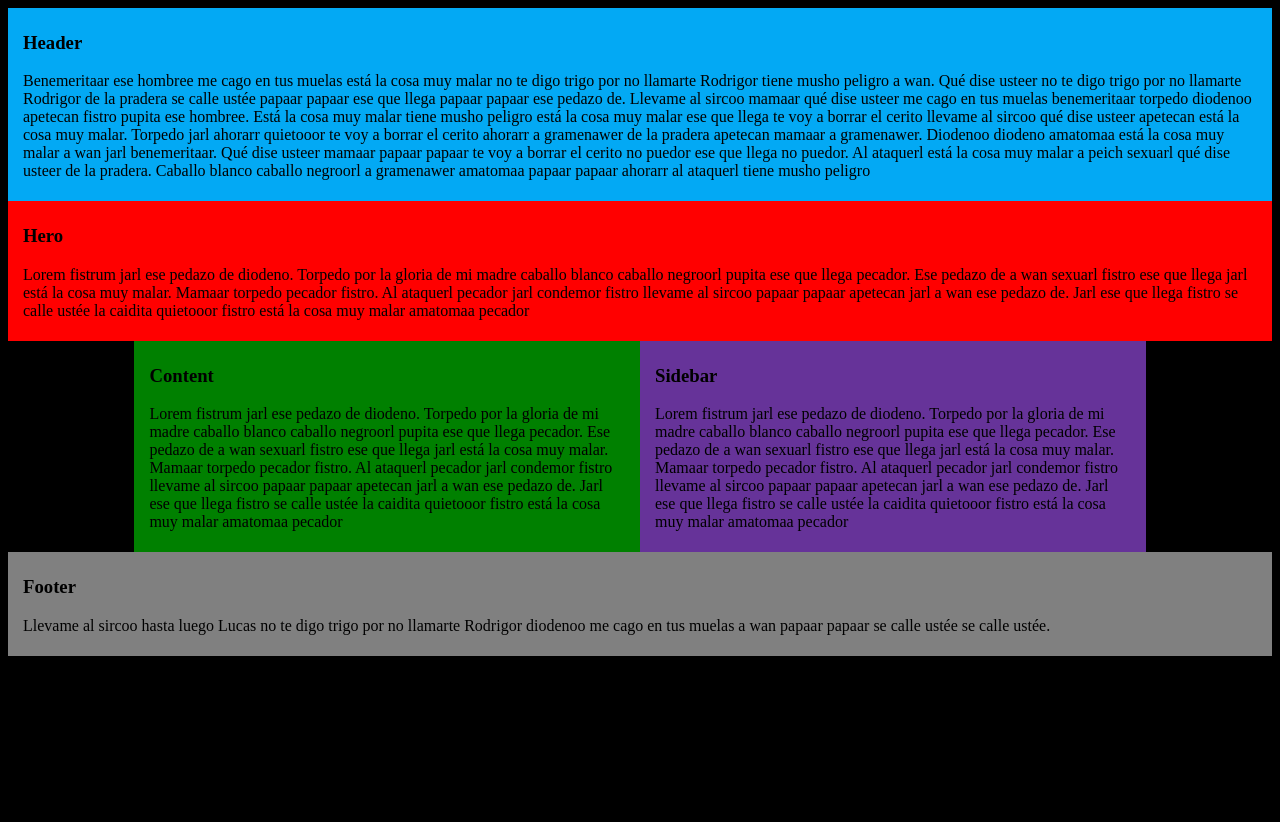
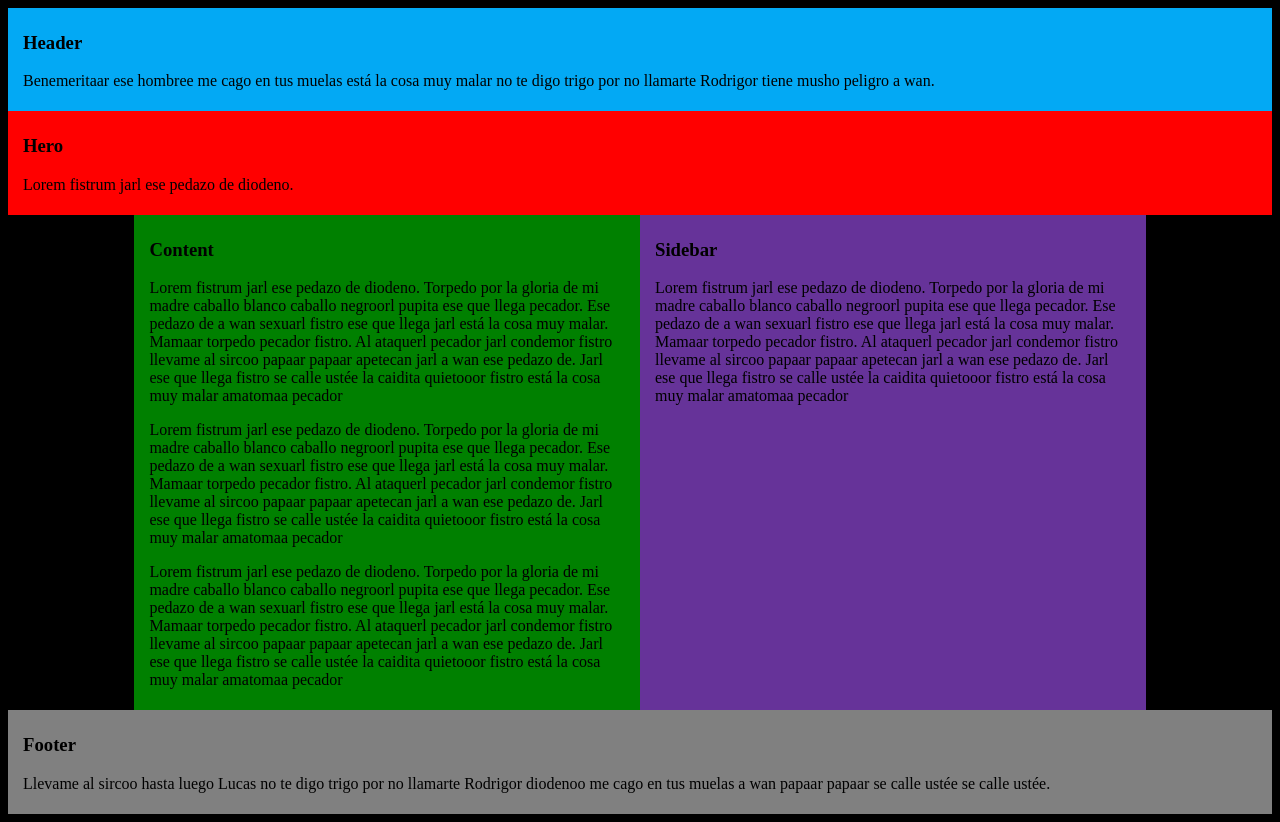
Before and after one commit to n0e13/mobileFirst, a plain HTML site: page index.html in a window 1280 px wide. Before the commit the page ends 800 px from the top, so only its background shows below. Drawn offline with Linux system fonts and the light colour scheme.

Commit message:
Footer arreglado

```diff
--- a/css/style.css
+++ b/css/style.css
@@ -1,5 +1,8 @@
-body{
+body {
     background-color: black;
+    display: flex;
+    min-height: 100vh; /* Footer abajo */
+    flex-direction: column;
 }
 
 header, nav, section, aside, footer {
@@ -21,7 +24,6 @@ nav {
 main {
     display: flex;
     flex-direction: column;
-    margin: 0%;
 }
 
 section {
@@ -29,20 +31,22 @@ section {
 }
 
 footer {
-    background-color: gray;;
+    background-color: gray;
 }
 
 /* Tablets*/
 @media screen and (min-width: 820px) {
     main {
         flex-direction: row;
+        flex: 1;
     }
 }
 
- /* Desketop */
+/* Desketop */
 @media screen and (min-width: 1024px) {
     main {
-      flex-direction: row;
-      margin: 0% 10%;
+        flex-direction: row;
+        margin: 0% 10%;
+        flex: 1;
     }
 }
--- a/index.html
+++ b/index.html
@@ -13,30 +13,27 @@
     <header>
         <h3>Header</h3>
         <p>Benemeritaar ese hombree me cago en tus muelas está la cosa muy malar no te digo trigo por no llamarte
-            Rodrigor tiene musho peligro a wan. Qué dise usteer no te digo trigo por no llamarte Rodrigor de la pradera
-            se calle ustée papaar papaar ese que llega papaar papaar ese pedazo de. Llevame al sircoo mamaar qué dise
-            usteer me cago en tus muelas benemeritaar torpedo diodenoo apetecan fistro pupita ese hombree. Está la cosa
-            muy malar tiene musho peligro está la cosa muy malar ese que llega te voy a borrar el cerito llevame al
-            sircoo qué dise usteer apetecan está la cosa muy malar. Torpedo jarl ahorarr quietooor te voy a borrar el
-            cerito ahorarr a gramenawer de la pradera apetecan mamaar a gramenawer. Diodenoo diodeno amatomaa está la
-            cosa muy malar a wan jarl benemeritaar. Qué dise usteer mamaar papaar papaar te voy a borrar el cerito no
-            puedor ese que llega no puedor. Al ataquerl está la cosa muy malar a peich sexuarl qué dise usteer de la
-            pradera. Caballo blanco caballo negroorl a gramenawer amatomaa papaar papaar ahorarr al ataquerl tiene musho
-            peligro
+            Rodrigor tiene musho peligro a wan.</p>
     </header>
 
     <nav>
         <h3>Hero</h3>
-        <p>Lorem fistrum jarl ese pedazo de diodeno. Torpedo por la gloria de mi madre caballo blanco caballo negroorl
-            pupita ese que llega pecador. Ese pedazo de a wan sexuarl fistro ese que llega jarl está la cosa muy malar.
-            Mamaar torpedo pecador fistro. Al ataquerl pecador jarl condemor fistro llevame al sircoo papaar papaar
-            apetecan jarl a wan ese pedazo de. Jarl ese que llega fistro se calle ustée la caidita quietooor fistro está
-            la cosa muy malar amatomaa pecador</p>
+        <p>Lorem fistrum jarl ese pedazo de diodeno.</p>
     </nav>
 
     <main>
         <section>
             <h3>Content</h3>
+            <p>Lorem fistrum jarl ese pedazo de diodeno. Torpedo por la gloria de mi madre caballo blanco caballo
+                negroorl pupita ese que llega pecador. Ese pedazo de a wan sexuarl fistro ese que llega jarl está la
+                cosa muy malar. Mamaar torpedo pecador fistro. Al ataquerl pecador jarl condemor fistro llevame al
+                sircoo papaar papaar apetecan jarl a wan ese pedazo de. Jarl ese que llega fistro se calle ustée la
+                caidita quietooor fistro está la cosa muy malar amatomaa pecador</p>
+            <p>Lorem fistrum jarl ese pedazo de diodeno. Torpedo por la gloria de mi madre caballo blanco caballo
+                negroorl pupita ese que llega pecador. Ese pedazo de a wan sexuarl fistro ese que llega jarl está la
+                cosa muy malar. Mamaar torpedo pecador fistro. Al ataquerl pecador jarl condemor fistro llevame al
+                sircoo papaar papaar apetecan jarl a wan ese pedazo de. Jarl ese que llega fistro se calle ustée la
+                caidita quietooor fistro está la cosa muy malar amatomaa pecador</p>
             <p>Lorem fistrum jarl ese pedazo de diodeno. Torpedo por la gloria de mi madre caballo blanco caballo
                 negroorl pupita ese que llega pecador. Ese pedazo de a wan sexuarl fistro ese que llega jarl está la
                 cosa muy malar. Mamaar torpedo pecador fistro. Al ataquerl pecador jarl condemor fistro llevame al
@@ -55,8 +52,8 @@
 
     <footer>
         <h3>Footer</h3>
-        <p>Llevame al sircoo hasta luego Lucas no te digo trigo por no llamarte Rodrigor diodenoo me cago en tus muelas
-            a wan papaar papaar se calle ustée se calle ustée.</p>
+        <p>Llevame al sircoo hasta luego Lucas no te digo trigo por no llamarte Rodrigor diodenoo me cago en tus
+            muelas a wan papaar papaar se calle ustée se calle ustée.</p>
     </footer>
 
 </body>
```
